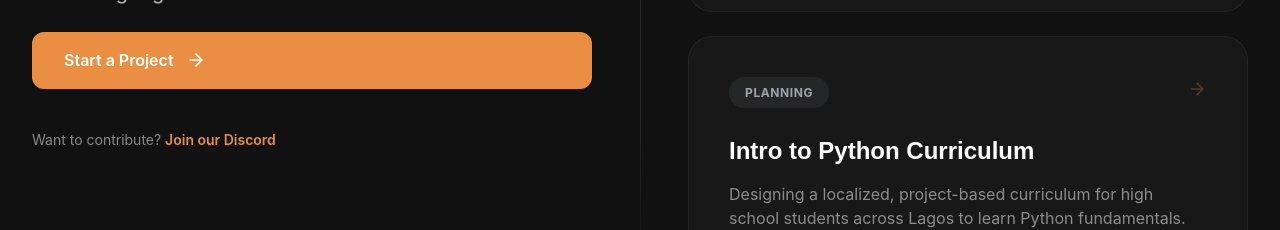
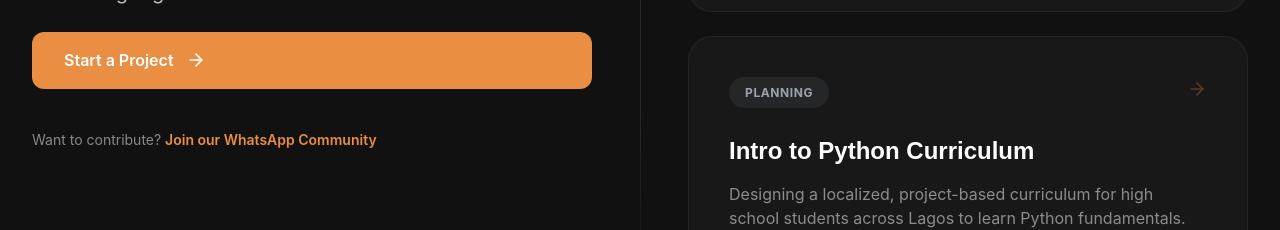
Before and after one commit to Nosa116/PyData-Lagos-WEB, a React (Vite) app: page / in a window 1280 px wide. Shown: the part 7760-7990 px from the top of the page. Built offline with nearby package versions, Linux system fonts and the light colour scheme; no server answers; a web font is replaced by a local one.

Commit message:
feat(community): change Discord link to WhatsApp Community\n\n- Updated the 'Join our Discord' link in Community.jsx to point to the official PyData Lagos WhatsApp community instead.

```diff
--- a/src/components/Community.jsx
+++ b/src/components/Community.jsx
@@ -49,7 +49,7 @@ const Community = () => {
                         </div>
 
                         <div className="community-discord fade-in-up">
-                            <p>Want to contribute? <a href="#">Join our Discord</a></p>
+                            <p>Want to contribute? <a href="https://chat.whatsapp.com/I6AyhQt2m6L5ZKhO8EDJxc" target="_blank" rel="noopener noreferrer">Join our WhatsApp Community</a></p>
                         </div>
                     </div>
 
```
